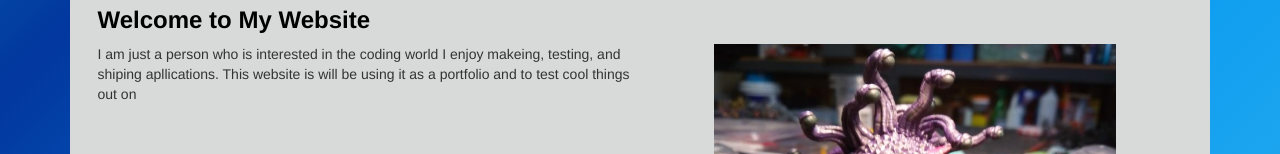
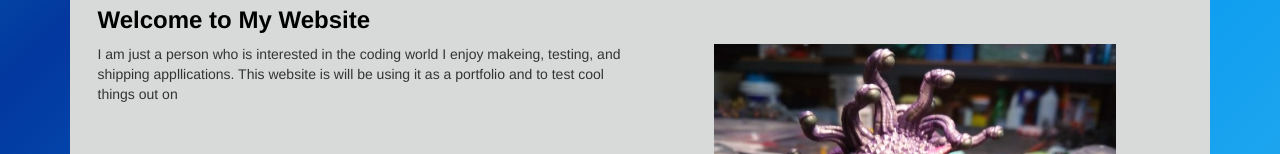
Before and after one commit to Bingo00000000/Bingo00000000.github.io, a plain HTML site: page home.html in a window 1280 px wide. Shown: the part 357-511 px from the top of the page. Drawn offline with nearby package versions, Linux system fonts and the light colour scheme; a script that the page names is missing.

Commit message:
Update home.html
spelling

```diff
--- a/home.html
+++ b/home.html
@@ -50,7 +50,7 @@
 			<div class="row">
 				<h3 class ="color-black-bold" >Welcome to My Website</h3>
 				<div class="col">
-				<p class ="floatRight">I am just a person who is interested in the coding world I enjoy makeing, testing, and shiping apllications. This website is will be using it as a portfolio and to test cool things out on</p>
+				<p class ="floatRight">I am just a person who is interested in the coding world I enjoy makeing, testing, and shipping appllications. This website is will be using it as a portfolio and to test cool things out on</p>
 				</div>
 				<div class="col">
 					<img src="picture_Ben/Beholder.jpg" class="center" alt="Beholder">
```
